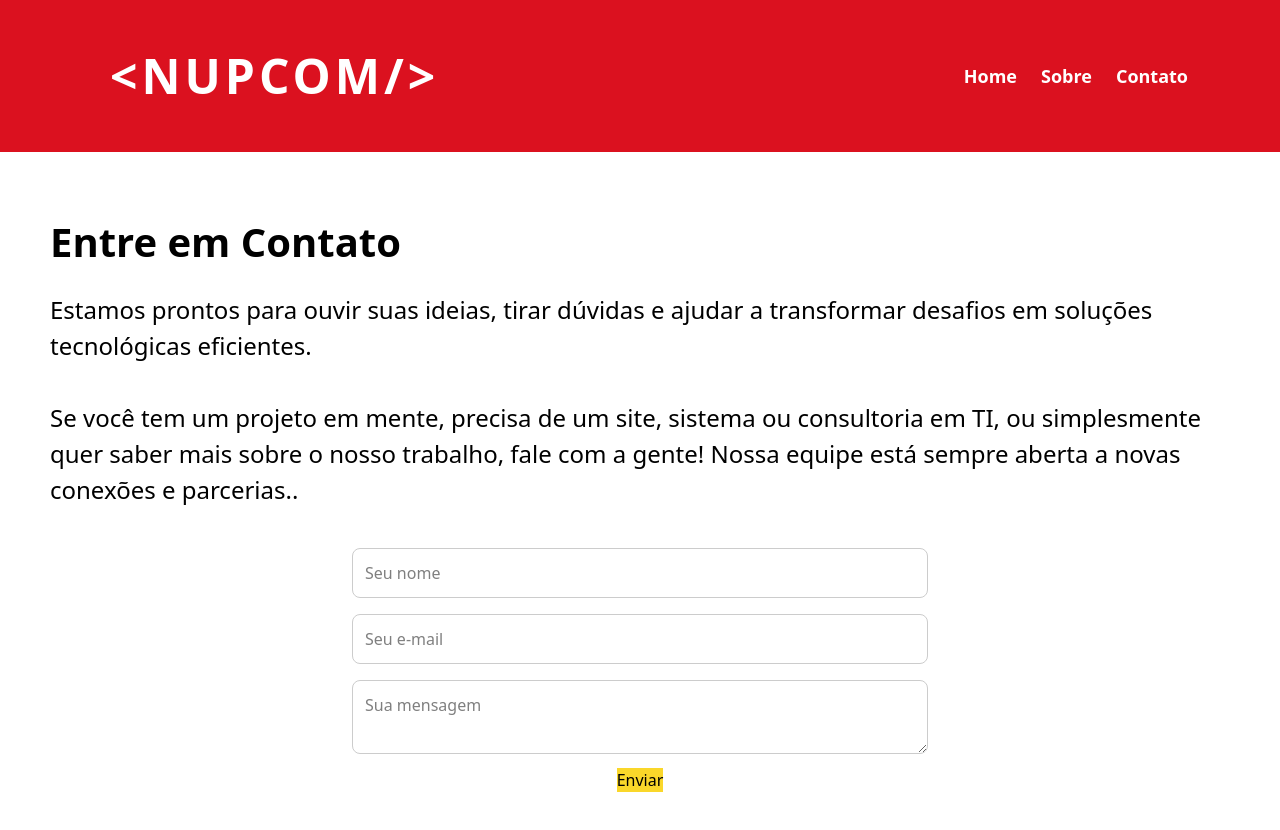
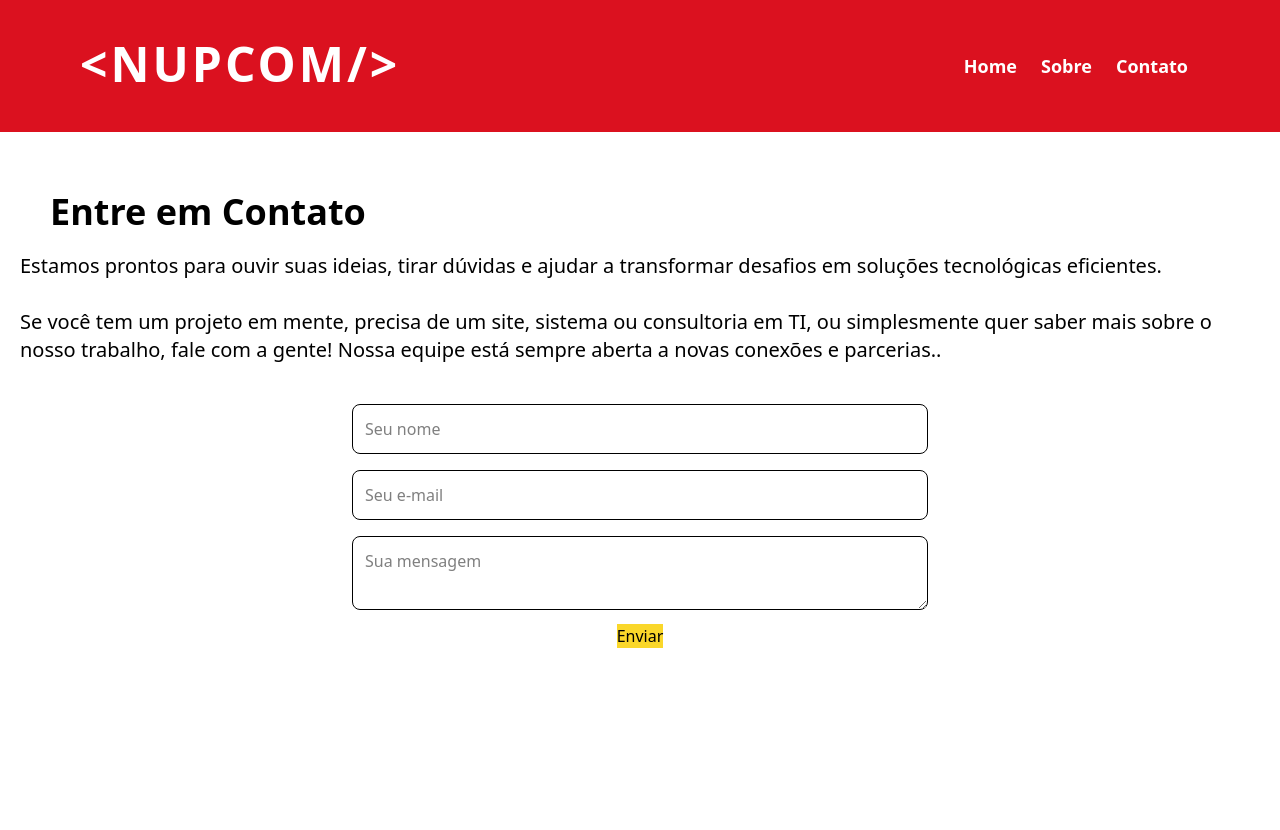
Before and after one commit to scrrpfv/nepcom-testes, a Next.js app: page /contact in a window 1280 px wide. Shown: the top 830 px of the page. After the commit the page ends 800 px from the top, so only its background shows below. Built offline with nearby package versions, Linux system fonts and the light colour scheme.

Commit message:
fix: remove non tailwind styles

```diff
--- a/components/Header.tsx
+++ b/components/Header.tsx
@@ -4,8 +4,8 @@ import Button from './Button';
 
 const Header = () => {
   return (
-    <header>
-      <h1 className='font-semibold text-white'>&lt;NUPCOM/&gt;</h1>
+    <header className='flex justify-between align-center py-[40px] px-[80px] rounded-none bg-(--color-secondary)'>
+      <h1 className='font-semibold text-white text-5xl mb-0 uppercase tracking-[3px]'>&lt;NUPCOM/&gt;</h1>
       <nav className='flex content-right'>
         <Link href="/">
           <Button text="Home" styles="nav" />
--- a/components/Portfolio.tsx
+++ b/components/Portfolio.tsx
@@ -31,7 +31,7 @@ const Portfolio = () => {
   return (
     <div className="portfolio-page">
       <h2 className="portfolio-title">Nosso Portfólio</h2>
-      <div className="portfolio-grid">
+      <div className="px-10 py-20 grid grid-cols-[repeat(auto-fill,_minmax(300px,_1fr))] gap-[20px] mx-auto max-w-[1200px]">
         {portfolioItems.map((item, index) => (
           <div className="portfolio-item" key={index}>
             <img src={item.image} alt={item.title} />
--- a/pages/about.tsx
+++ b/pages/about.tsx
@@ -5,8 +5,8 @@ export default function About() {
     <div className='font-roboto'>
       <Header />
       <main className='px-[20px] py-[60px]'>
-        <h1 className='font-semibold text-size-[4rem]'>Sobre o NUPCOM</h1>
-        <p className='mt-[20px]'>Somos a NEPCOM — uma equipe formada por estudantes de graduação do Centro de Informática da UFPE (CIn), movidos pela paixão por tecnologia, inovação e impacto real. Atuamos nas áreas de desenvolvimento de software, freelancing e soluções tecnológicas personalizadas, sempre buscando conectar teoria e prática em projetos desafiadores.<br /><br />
+        <h1 className='font-semibold text-4xl ml-[30px]'>Sobre o NUPCOM</h1>
+        <p className='mt-[20px] text-xl'>Somos a NEPCOM — uma equipe formada por estudantes de graduação do Centro de Informática da UFPE (CIn), movidos pela paixão por tecnologia, inovação e impacto real. Atuamos nas áreas de desenvolvimento de software, freelancing e soluções tecnológicas personalizadas, sempre buscando conectar teoria e prática em projetos desafiadores.<br /><br />
           Nosso time é composto por futuros profissionais das mais diversas áreas da computação, o que nos permite entregar soluções completas, desde a concepção da ideia até sua implementação e manutenção. Trabalhamos com metodologias ágeis, foco em qualidade e constante aprendizado, transformando conhecimento acadêmico em resultados concretos.<br /><br />
           Na NEPCOM, acreditamos que a experiência prática é essencial para a formação de um bom profissional. Por isso, cada projeto é uma oportunidade de crescimento mútuo — para nós e para nossos clientes. Mais do que códigos e sistemas, entregamos valor, parceria e inovação.<br /><br />
           Seja para desenvolver um site, um sistema sob medida ou encontrar a solução tecnológica ideal para o seu negócio, estamos prontos para ajudar.</p>
--- a/pages/contact.tsx
+++ b/pages/contact.tsx
@@ -2,12 +2,15 @@ import Button from '../components/Button';
 import Header from '../components/Header';
 
 export default function Contact() {
+
+  let textClass = "w-full p-2 border rounded font-base p-[12px] border border-[gray-300] rounded-lg my-[8px] mx-0 w-100 box-border transition-colors duration-300 focus:outline-hidden focus:border-(--color-primary)";
+
   return (
     <div className='font-roboto'>
       <Header />
       <main className='px-[20px] py-[60px]'>
-        <h1 className="font-semibold text-size-[4rem]">Entre em Contato</h1>
-        <p className='mt-[20px]'>Estamos prontos para ouvir suas ideias, tirar dúvidas e ajudar a transformar desafios em soluções tecnológicas eficientes.<br /><br />
+        <h1 className="font-semibold text-4xl ml-[30px]">Entre em Contato</h1>
+        <p className='mt-[20px] text-xl'>Estamos prontos para ouvir suas ideias, tirar dúvidas e ajudar a transformar desafios em soluções tecnológicas eficientes.<br /><br />
 Se você tem um projeto em mente, precisa de um site, sistema ou consultoria em TI, ou simplesmente quer saber mais sobre o nosso trabalho, fale com a gente!
 Nossa equipe está sempre aberta a novas conexões e parcerias..</p>
         <form
@@ -20,20 +23,20 @@ Nossa equipe está sempre aberta a novas conexões e parcerias..</p>
             name="name"
             placeholder="Seu nome"
             required
-            className="w-full p-2 border rounded"
+            className={textClass}
           />
           <input
             type="email"
             name="email"
             placeholder="Seu e-mail"
             required
-            className="w-full p-2 border rounded"
+            className={textClass}
           />
           <textarea
             name="message"
             placeholder="Sua mensagem"
             required
-            className="w-full p-2 border rounded"
+            className={textClass}
           ></textarea>
           <Button text="Enviar" resize={false} />
         </form>
--- a/pages/index.tsx
+++ b/pages/index.tsx
@@ -5,8 +5,8 @@ export default function Home() {
     <div className='font-roboto'>
       <Header />
       <main className='px-[20px] py-[60px]'>
-        <h1 className='font-semibold text-size-[4rem]'>Bem-vindo ao NUPCOM</h1>
-        <p className='mt-[20px]'>Somos uma equipe dedicada ao desenvolvimento em TI, freelancing e soluções tecnológicas inovadoras, formada por estudantes de graduação do Centro de Informática da UFPE (CIn). Unimos conhecimento cintífico, habilidades técnicas e criatividade para entregar projetos de alta qualidade, sempre alinhados às necessidades do mercado e às demandas reais dos nossos clientes.</p>
+        <h1 className='font-semibold text-4xl ml-[30px]'>Bem-vindo ao NUPCOM</h1>
+        <p className='mt-[20px] text-xl'>Somos uma equipe dedicada ao desenvolvimento em TI, freelancing e soluções tecnológicas inovadoras, formada por estudantes de graduação do Centro de Informática da UFPE (CIn). Unimos conhecimento cintífico, habilidades técnicas e criatividade para entregar projetos de alta qualidade, sempre alinhados às necessidades do mercado e às demandas reais dos nossos clientes.</p>
       </main>
     </div>
   );
--- a/pages/portfolio.tsx
+++ b/pages/portfolio.tsx
@@ -35,15 +35,15 @@ const Portfolio = () => {
     <div className="portfolio-page">
       <Header />
       <h1 className='font-semibold text-size-[4rem] px-[20px] py-[60px]'>Nosso Portfólio</h1>
-      <div className="portfolio-grid">
+      <div className="px-[10px] py-[20px] grid grid-cols-[repeat(auto-fill,_minmax(300px,_1fr))] gap-[20px] mx-auto max-w-[1200px]">
         {portfolioItems.map((item, index) => (
-          <div className="portfolio-item" key={index}>
-            <img src={item.image} alt={item.title} />
-            <div className="portfolio-item-content">
-              <h3>{item.title}</h3>
-              <p>{item.description}</p>
+          <div className="bg-color-(--color-background) rounded-xl shadow-lg overflow-hidden transition duration-300 ease-in-out hover:-translate-y-2 shadow-lg/20" key={index}>
+            <img className='w-100 h-[200px] object-cover' src={item.image} alt={item.title} />
+            <div className="p-[20px]">
+              <h3 className='text-2xl text-(--color-secondary) mb-[10px]'>{item.title}</h3>
+              <p className='text-base text-(--color-dark-text) mb-[15px]'>{item.description}</p>
               <Link href={item.link}>
-                <Button text="ver mais"/>
+                <Button text="Ver mais"/>
               </Link>
             </div>
           </div>
--- a/styles/globals.css
+++ b/styles/globals.css
@@ -11,87 +11,16 @@
 }
 
 :root {
+  /* Fontes */
   --font-roboto: "Roboto", sans-serif;
   --font-barlow: "Barlow Condensed", sans-serif;
-}
-
   /* Cores principais */
-  :root {
   --color-primary: #fad72a;  /* Amarelo */
   --color-secondary: #db111f; /* Vermelho */
   --color-background: #ffffff;
   --color-dark-bg: #1a202c;
   --color-light-text: #fff;
   --color-dark-text: #000;
-  }
-
-  /* Estilo global do conteúdo */
-  /* main {
-    padding: 60px 20px;
-    text-align: center;
-  } */
-
-  h1 {
-    font-size: 2.5rem; /* Adjust the size as needed */
-    margin-left: 30px;
-  }
-
-  p {
-    font-size: 1.5rem; /* Adjust the size as needed */
-    margin-left: 30px;
-  }
-
-  /* Cabeçalho */
-  header {
-    display: flex;
-    justify-content: space-between;
-    align-items: center;
-    padding: 40px 80px;
-    background-color: var(--color-secondary);
-    border-radius: 0px;
-  }
-
-  header h1 {
-    font-size: 3rem;
-    margin-bottom: 0px;
-    text-transform: uppercase;
-    letter-spacing: 4px;
-  }
-
-  /* Layout do conteúdo */
-  .content-wrapper {
-    max-width: 1200px;
-    margin: 0 auto;
-    padding: 0 20px;
-  }
-
-  /* Formulário */
-  input, textarea {
-    font-size: 1rem;
-    padding: 12px;
-    border-radius: 8px;
-    border: 1px solid #ccc;
-    margin: 8px 0;
-    width: 100%;
-    box-sizing: border-box;
-    transition: border-color 0.3s;
-  }
-
-  input:focus, textarea:focus {
-    outline: none;
-    border-color: var(--color-primary);
-  }
-
-
-  /* Rodapé */
-  footer {
-    background-color: var(--color-dark-bg);
-    text-align: center;
-    padding: 30px 20px;
-  }
-
-  footer p {
-    font-size: 0.9rem;
 }
 
 /* Responsividade */
@@ -112,63 +41,4 @@
   main {
     padding: 40px 20px;
   }
-
-    .content-wrapper {
-      padding: 0 15px;
 }
-  }
-
-  .portfolio-grid {
-    padding: 10px 20px;
-    display: grid;
-    grid-template-columns: repeat(auto-fill, minmax(300px, 1fr)); /* Grid responsivo */
-    gap: 20px;
-    margin: 0 auto;
-    max-width: 1200px;
-  }
-
-  .portfolio-item {
-    background-color: var(--color-background);
-    border-radius: 12px;
-    box-shadow: 0 6px 12px rgba(0, 0, 0, 0.1);
-    overflow: hidden;
-    transition: transform 0.3s, box-shadow 0.3s;
-  }
-
-  .portfolio-item:hover {
-    transform: translateY(-10px); /* Eleva o item ao passar o mouse */
-    box-shadow: 0 6px 18px rgba(0, 0, 0, 0.2);
-  }
-
-  .portfolio-item img {
-    width: 100%;
-    height: 200px;
-    object-fit: cover;
-  }
-
-  .portfolio-item-content {
-    padding: 20px;
-  }
-
-  .portfolio-item h3 {
-    font-size: 1.5rem;
-    color: var(--color-secondary);
-    margin-bottom: 10px;
-  }
-
-  .portfolio-item p {
-    font-size: 1rem;
-    color: var(--color-dark-text);
-    margin-bottom: 15px;
-  }
-
-  .portfolio-item a {
-    text-decoration: none;
-    color: var(--color-primary);
-    font-weight: bold;
-    transition: color 0.3s;
-  }
-
-  .portfolio-item a:hover {
-    color: var(--color-secondary);
-  }
```
Lines whose indentation alone changed are shown as unchanged.
